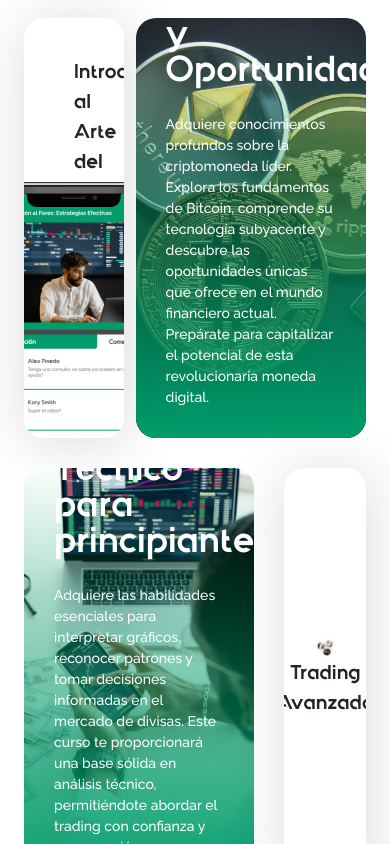
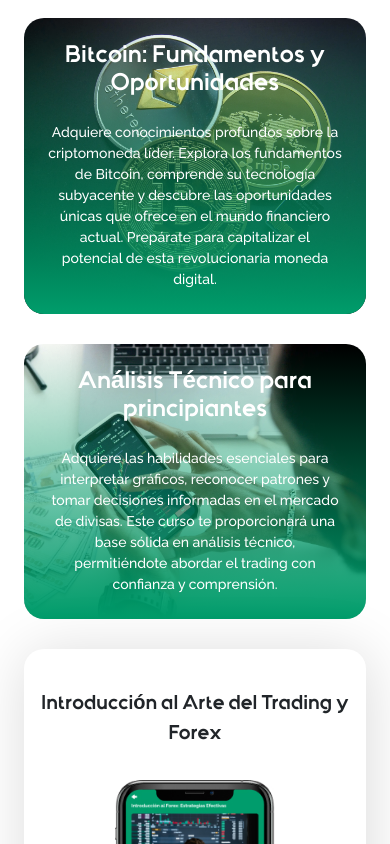
Before and after one commit to jsandev/js-trading-forex, a Vue app: page / in a window 390 px wide. Shown: the part 2320-3164 px from the top of the page. Built offline with nearby package versions, Linux system fonts and the light colour scheme.

Commit message:
feat: Add responsive design to courses section

```diff
--- a/src/components/Courses.vue
+++ b/src/components/Courses.vue
@@ -12,15 +12,17 @@
       </p>
     </div>
 
-    <div class="w-full grid grid-cols-10 auto-rows-[26.25rem] gap-[1.875rem]">
     <div
-        class="bg-white relative w-full col-span-3 rounded-[1.25rem] px-[3.125rem] pt-[2.5rem] overflow-hidden shadow-[2px_4px_60px_0px_rgba(0,0,0,0.15)]"
+      class="w-full grid grid-cols-1 xs:grid-cols-10 auto-rows-auto sm:auto-rows-[20rem] lg:auto-rows-[26.25rem] gap-[1.875rem]"
+    >
+      <div
+        class="bg-white order-3 relative w-full h-[20rem] md:h-auto xs:col-span-10 rounded-[1.25rem] px-[1rem] lg:px-[3.125rem] pt-[2.5rem] overflow-hidden shadow-[2px_4px_60px_0px_rgba(0,0,0,0.15)] sm:col-span-5 md:order-1 md:col-span-3"
       >
         <h1 class="text-[1.25rem] text-center text-secondary">
           Introducción al Arte del Trading y Forex
         </h1>
         <div
-          class="absolute w-[12rem] h-[24.125rem] bottom-[-8.125rem] left-[50%] -translate-x-1/2"
+          class="absolute w-[10rem] md:w-[9rem] lg:w-[12rem] bottom-[-8.125rem] left-[50%] -translate-x-1/2"
         >
           <img
             class="w-full h-full object-cover"
@@ -29,50 +31,62 @@
           />
         </div>
       </div>
-      <div class="relative w-full overflow-hidden rounded-[1.25rem] col-span-7">
+      <div
+        class="relative order-1 w-full flex flex-col justify-end gap-[1.5rem] p-[1.5rem] overflow-hidden rounded-[1.25rem] xs:col-span-10 xs:pt-[5rem] xs:p-[1.875rem] md:col-span-7 md:order-2"
+      >
         <img
-          class="w-full h-full object-cover object-center"
+          class="w-full absolute top-0 left-0 z-[-2] h-full object-cover object-center"
           src="../assets/images/course2.webp"
           alt="Bitcoin: Fundamentos y Oportunidades"
         />
-        <div
-          class="w-full h-full bg-gradient-to-b from-transparent to-primary absolute top-0 left-0 flex flex-col justify-end gap-[1.5rem] pb-[1.875rem] px-[1.875rem]"
+        <h1
+          class="w-full md:max-w-[26.625rem] text-[1.5rem] text-center leading-[1.75rem] text-white xs:text-[1.75rem] sm:text-left md:text-[2.25rem] md:leading-[2.25rem]"
         >
-          <h1 class="w-full max-w-[26.625rem] text-[2.25rem] leading-[2.25rem] text-white">
           Bitcoin: Fundamentos y Oportunidades
         </h1>
-          <p class="w-full font-raleway font-medium text-[0.875rem] text-white">
+        <p
+          class="w-full font-raleway font-medium text-[0.875rem] text-center text-white sm:text-left"
+        >
           Adquiere conocimientos profundos sobre la criptomoneda líder. Explora los fundamentos de
-            Bitcoin, comprende su tecnología subyacente y descubre las oportunidades únicas que
-            ofrece en el mundo financiero actual. Prepárate para capitalizar el potencial de esta
+          Bitcoin, comprende su tecnología subyacente y descubre las oportunidades únicas que ofrece
+          en el mundo financiero actual. Prepárate para capitalizar el potencial de esta
           revolucionaria moneda digital.
         </p>
+        <div
+          class="w-full h-full z-[-1] bg-gradient-to-b from-transparent to-primary absolute top-0 left-0"
+        ></div>
       </div>
-      </div>
-      <div class="relative w-full overflow-hidden rounded-[1.25rem] col-span-7">
+      <div
+        class="relative order-2 w-full flex flex-col justify-end gap-[1.5rem] p-[1.5rem] overflow-hidden rounded-[1.25rem] xs:pt-[5rem] xs:p-[1.875rem] xs:col-span-10 md:col-span-7 md:order-3"
+      >
+        <h1
+          class="w-full md:max-w-[26.625rem] text-[1.5rem] text-center leading-[1.75rem] text-white xs:text-[1.75rem] sm:text-left md:text-[2.25rem] md:leading-[2.25rem]"
+        >
+          Análisis Técnico para principiantes
+        </h1>
+        <p
+          class="w-full font-raleway font-medium text-[0.875rem] text-center text-white sm:text-left"
+        >
+          Adquiere las habilidades esenciales para interpretar gráficos, reconocer patrones y tomar
+          decisiones informadas en el mercado de divisas. Este curso te proporcionará una base
+          sólida en análisis técnico, permitiéndote abordar el trading con confianza y comprensión.
+        </p>
+
         <img
-          class="w-full h-full object-cover object-center"
+          class="w-full absolute top-0 left-0 z-[-2] h-full object-cover object-center"
           src="../assets/images/course3.webp"
           alt="Bitcoin: Fundamentos y Oportunidades"
         />
         <div
-          class="w-full h-full bg-gradient-to-b from-transparent to-primary absolute top-0 left-0 flex flex-col justify-end gap-[1.5rem] pb-[1.875rem] px-[1.875rem]"
-        >
-          <h1 class="w-full max-w-[26.625rem] text-[2.25rem] leading-[2.25rem] text-white">
-            Análisis Técnico para principiantes
-          </h1>
-          <p class="w-full font-raleway font-medium text-[0.875rem] text-white">
-            Adquiere las habilidades esenciales para interpretar gráficos, reconocer patrones y
-            tomar decisiones informadas en el mercado de divisas. Este curso te proporcionará una
-            base sólida en análisis técnico, permitiéndote abordar el trading con confianza y
-            comprensión.
-          </p>
-        </div>
+          class="w-full h-full z-[-1] bg-gradient-to-b from-transparent to-primary absolute top-0 left-0"
+        ></div>
       </div>
       <div
-        class="bg-white relative w-full flex flex-col items-center justify-center col-span-3 rounded-[1.25rem] px-[1.875rem] overflow-hidden shadow-[2px_4px_60px_0px_rgba(0,0,0,0.15)]"
+        class="bg-white order-4 w-full max-h-[20rem] md:h-auto flex flex-col items-center justify-center xs:col-span-10 rounded-[1.25rem] p-[1rem] overflow-hidden shadow-[2px_4px_60px_0px_rgba(0,0,0,0.15)] sm:col-span-5 md:col-span-3 md:px-[1.875rem]"
       >
+        <div class="w-full max-w-[200px]">
           <img src="../assets/images/course4.webp" alt="Análisis técnico para principiantes" />
+        </div>
         <h1 class="text-[1.25rem] text-center text-secondary">Trading Avanzado</h1>
       </div>
     </div>
--- a/tailwind.config.js
+++ b/tailwind.config.js
@@ -12,6 +12,13 @@ export default {
       fontFamily: {
         quantify: ['Quantify', 'sans-serif'],
         raleway: ['Raleway', 'sans-serif']
+      },
+      screens: {
+        xs: '480px',
+        sm: '640px',
+        md: '768px',
+        lg: '1024px',
+        xl: '1280px'
       }
     }
   },
```
Lines whose indentation alone changed are shown as unchanged.
